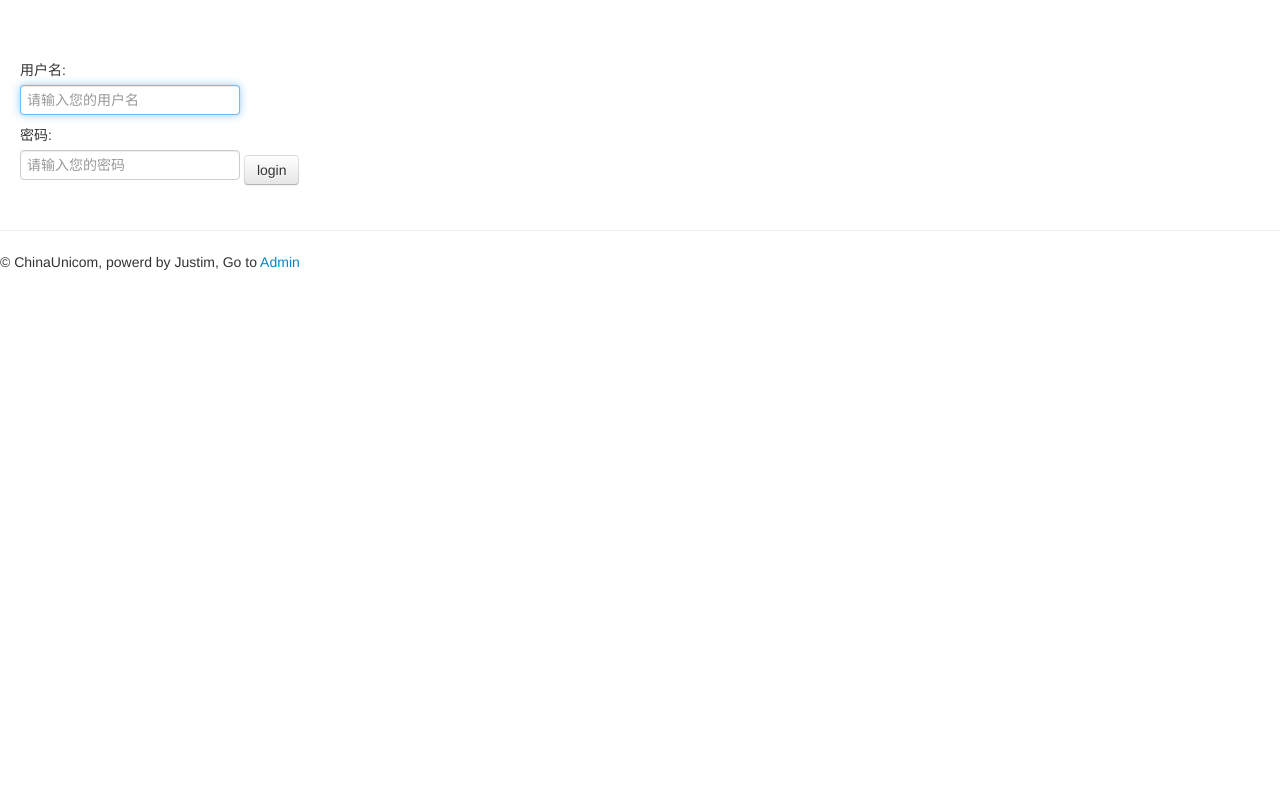
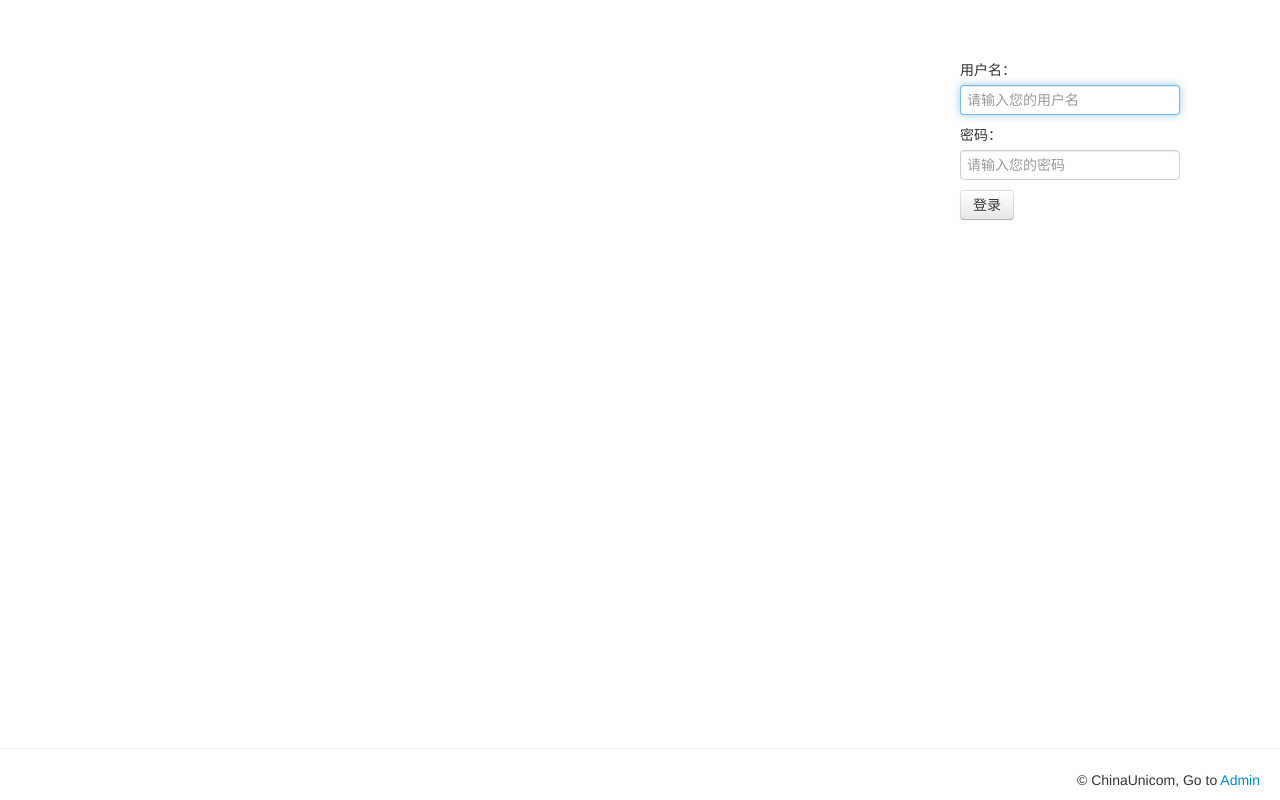
Before and after one commit to penciltim/LTPMS, a Django app: page /accounts/login/ in a window 1280 px wide. Run offline with Django 3.2, Linux system fonts and the light colour scheme; parts of the project's set-up code (start-up, migrations or seed data) failed here and were passed over; some libraries are stand-ins or nearby versions.

Commit message:
1.fix footer to bottom 2.login button go dark when loading

```diff
--- a/templates/base.html
+++ b/templates/base.html
@@ -5,11 +5,13 @@
 		<script src="/static/bootstrap/js/bootstrap.min.js"></script>
 		<meta charset="utf-8">
 		<title>{% block title %}联通项目管理系统 {% endblock %}</title>
-		<meta name="viewport" content="width=device-width, initial-scale=1.0">
+		<!-- 响应式设计 -->
+		<!-- <meta name="viewport" content="width=device-width, initial-scale=1.0"> -->
+		<link href="/static/bootstrap/css/bootstrap.min.css" rel="stylesheet">
+		<!-- 响应式设计 -->
+		<!-- <link href="/static/bootstrap/css/bootstrap-responsive.css" rel="stylesheet"> -->
 		<meta name="description" content="">
 		<meta name="author" content="Justim">
-		<!-- Le styles -->
-		<link href="/static/bootstrap/css/bootstrap.min.css" rel="stylesheet">
 		<style>
 			body {
 				padding-top: 60px; /* 60px to make the container go all the way
@@ -31,9 +33,21 @@
 			{% block content %}{% endblock %}
 		</div>
 		{% endblock%}
-		<hr>
-		<div>
-			{% block footer %}© ChinaUnicom, powerd by Justim, Go to <a href="/admin">Admin</a>{% endblock %}
+		{% block footer %}
+		<div style="position: absolute;
+		bottom: 0;
+		width: 100%;
+		height: 72px;/*脚部的高度*/
+		clear:both;">
+			<hr>
+			<div class="row">
+				<div class="span4 offset12" id="footer">
+					<p class="pull-right">
+						© ChinaUnicom, Go to <a href="/admin">Admin</a>
+					</p>
+				</div>
+			</div>
 		</div>
+		{% endblock %}
 	</body>
 </html>
--- a/templates/home.html
+++ b/templates/home.html
@@ -1,8 +1,7 @@
 {% extends 'base_site.html' %}
 {% block title %}首页{% endblock %}
 {% block content %}
-<div class="span1"></div>
-<div class="hero-unit span12">
+<div class="hero-unit span11 offset2">
 	<div>
 		<h1> 欢迎您进入 项目管理系统! </h1>
 		<p>
--- a/templates/registration/login.html
+++ b/templates/registration/login.html
@@ -1,20 +1,34 @@
 {% extends "base.html" %}
 
-{% block content %}
-{% if form.errors %}
-<p class="text-error">
-	账户名或密码错误
-</p>
-{% endif %}
+{% block body %}
 
-<form action="" method="post">
-	{% csrf_token %}
-	<label for="username">用户名:</label>
-	<input type="text" name="username" placeholder="请输入您的用户名" id="username">
-	<label for="password">密码:</label>
-	<input type="password" name="password" placeholder="请输入您的密码" id="password">
-	<input type="submit" value="login" class="btn"/>
-	<input type="hidden" name="next" value={{ next }} />
-</form>
-<script type="text/javascript">document.getElementById('username').focus()</script>
+<div class="row">
+	<div class="span3 offset12">
+		<form action="" method="post"">
+			{% csrf_token %}
+			<label for="username">用户名：</label>
+			<input type="text" name="username" placeholder="请输入您的用户名" id="username">
+			<label for="password">密码：</label>
+			<input type="password" name="password" placeholder="请输入您的密码" id="password"><br>
+			<button type="submit" class="btn" data-loading-text="登录中…" id="login_button">
+				登录
+			</button>
+			{% if form.errors %}
+			<div class="alert alert-error">
+				<button type="button" class="close" data-dismiss="alert">
+					&times;
+				</button>
+				账户名或密码错误
+			</div>
+			{% endif %}
+			<input type="hidden" name="next" value={{ next }} />
+		</form>
+	</div>
+</div>
+<script type="text/javascript">
+	$("#username").focus();
+	$('#login_button').click(function() {
+		$(this).button('loading');
+	});
+</script>
 {% endblock %}
```
Also changed, not shown: requirement.txt (added, +77 -0 lines), data.db.
